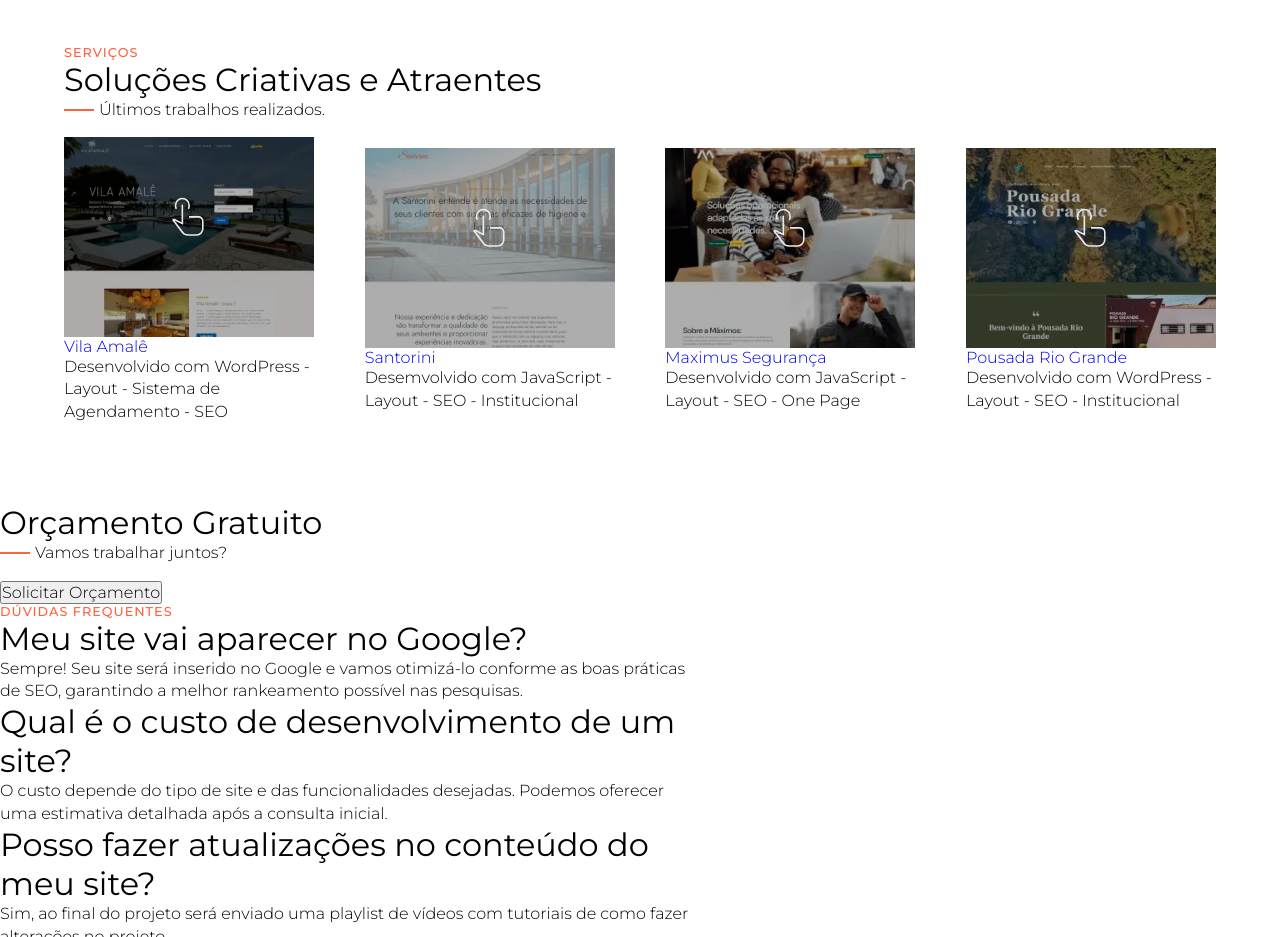
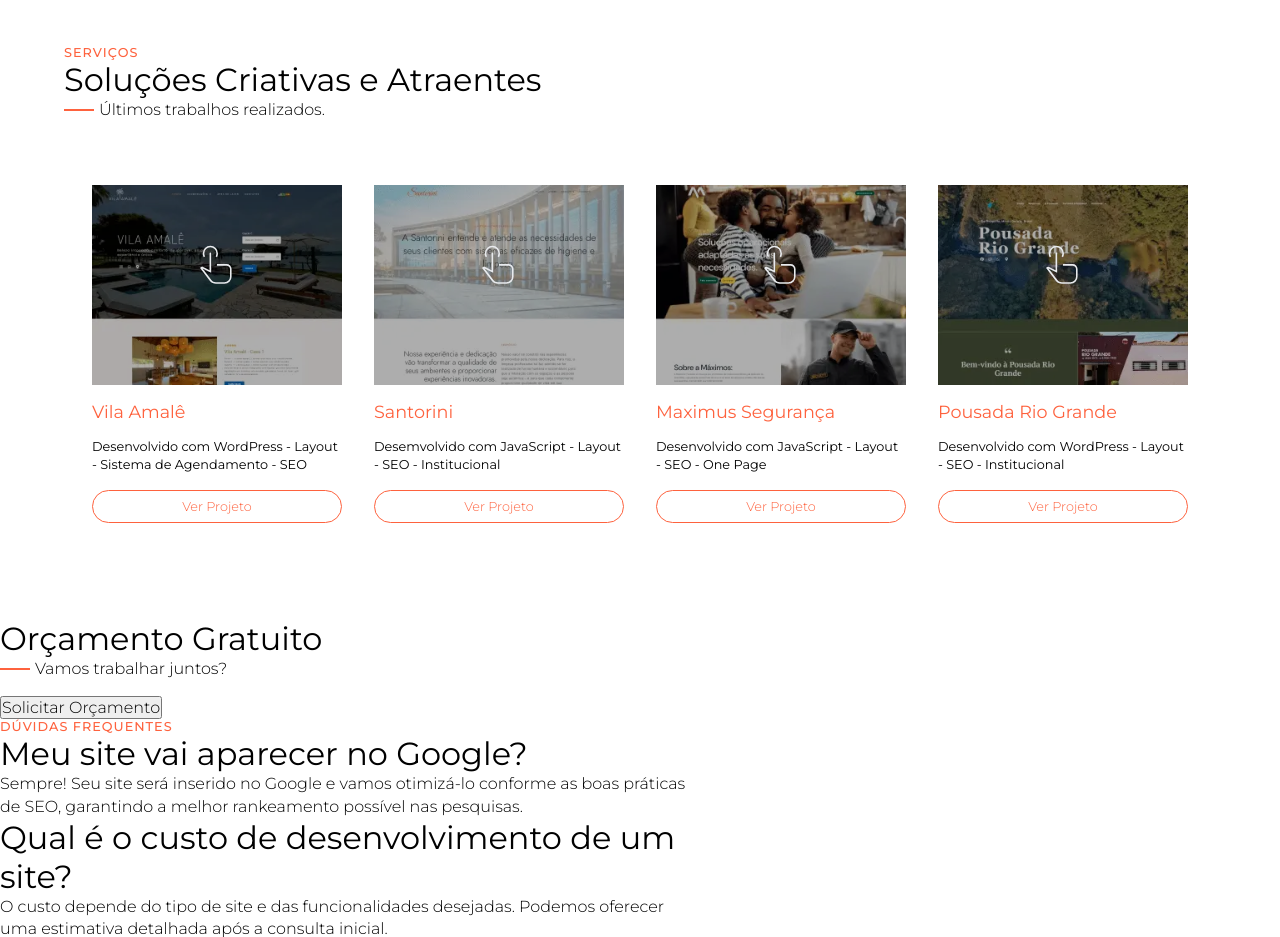
Before and after one commit to rlxmts/horbiti, a plain HTML site: page index.html in a window 1280 px wide. Shown: the part 1580-2517 px from the top of the page. Drawn offline with Linux system fonts and the light colour scheme.

Commit message:
Testando touchmove

```diff
--- a/assets/js/index.js
+++ b/assets/js/index.js
@@ -5,6 +5,10 @@ cardImage.forEach( card => {
     card.onmousemove = ()=> {
         pointer.style.display = 'none';
     }
+
+    card.ontouchmove = ()=> {
+        pointer.styled.display ='none';
+    }
     card.onmouseout = ()=> {
         pointer.style.display = 'grid';
     }
--- a/assets/styles/components/_portfolio.scss
+++ b/assets/styles/components/_portfolio.scss
@@ -4,8 +4,8 @@
 .portfolio{
 
     .lista_cards{
-        @include mixins.flex-j-a-g( space-between, center, 1rem);
-
+        @include mixins.flex-j-a-g( center, center, 2rem);
+        margin-top: 4rem;
         li{
             max-width: 250px;
 
@@ -56,6 +56,30 @@
                     display: none;
                 }
             }
+
+            h4{
+                font-size: 1.1rem;
+                margin: 1rem 0;
+                color: variaveis.$laranja;
+                font-weight: 400;
+            }
+
+            p{
+                font-size: .8rem;
+                font-weight: 400;
+            }
+
+            a{
+                font-size: .8rem;
+                text-align: center;
+                width: 100%;
+                display: block;
+                margin: 1rem 0;
+                border: 1px solid variaveis.$laranja;
+                border-radius: 20px;
+                padding: .5rem;
+                color: variaveis.$laranja;
+            }
         }
     }
 }
--- a/assets/styles/components/_sobre.scss
+++ b/assets/styles/components/_sobre.scss
@@ -2,7 +2,6 @@
 @use '../abstract/mixins';
 
 .sobre{
-
     &_container{
         .box{
             margin-top: 5rem;
--- a/index.html
+++ b/index.html
@@ -74,9 +74,10 @@
                         </span>
                         <img src="./assets/img/vilaamale.webp" alt="">
                     </div>
+                    <h4>Vila Amalê</h4>
+                    <p>Desenvolvido com WordPress - Layout - Sistema de Agendamento - SEO</p>
                     <a href="https://vilaamale.com.br/" target="_blank" rel="noopener noreferrer">
-                        <h4>Vila Amalê</h4>
-                        <p>Desenvolvido com WordPress - Layout - Sistema de Agendamento - SEO</p>
+                        Ver Projeto
                     </a>
                 </li>
                 <li>
@@ -86,9 +87,10 @@
                         </span>
                         <img src="./assets/img/santorini.webp" alt="">
                     </div>
+                    <h4>Santorini</h4>
+                    <p>Desemvolvido com JavaScript - Layout - SEO - Institucional </p>
                     <a href="https://santorini-mu.vercel.app/" target="_blank" rel="noopener noreferrer">
-                        <h4>Santorini</h4>
-                        <p>Desemvolvido com JavaScript - Layout - SEO - Institucional </p>
+                        Ver Projeto
                     </a>
                 </li>
                 <li>
@@ -98,9 +100,10 @@
                         </span>
                         <img src="./assets/img/maximus.webp" alt="">
                     </div>
+                    <h4>Maximus Segurança</h4>
+                    <p>Desenvolvido com JavaScript - Layout - SEO - One Page </p>
                     <a href="https://maximus-xi.vercel.app/" target="_blank" rel="noopener noreferrer">
-                        <h4>Maximus Segurança</h4>
-                        <p>Desenvolvido com JavaScript - Layout - SEO - One Page </p>
+                        Ver Projeto
                     </a>
                 </li>
                 <li>
@@ -110,9 +113,10 @@
                         </span>
                         <img src="./assets/img/riogrande.webp" alt="">
                     </div>
+                    <h4>Pousada Rio Grande</h4>
+                    <p>Desenvolvido com WordPress - Layout - SEO - Institucional</p>
                     <a href="https://pousadariogrande.com.br/" target="_blank" rel="noopener noreferrer">
-                        <h4>Pousada Rio Grande</h4>
-                        <p>Desenvolvido com WordPress - Layout - SEO - Institucional</p>
+                        Ver Projeto
                     </a>
                 </li>
             </ul>
```
Also changed, not shown: assets/styles/styles.css, 1 other file.
